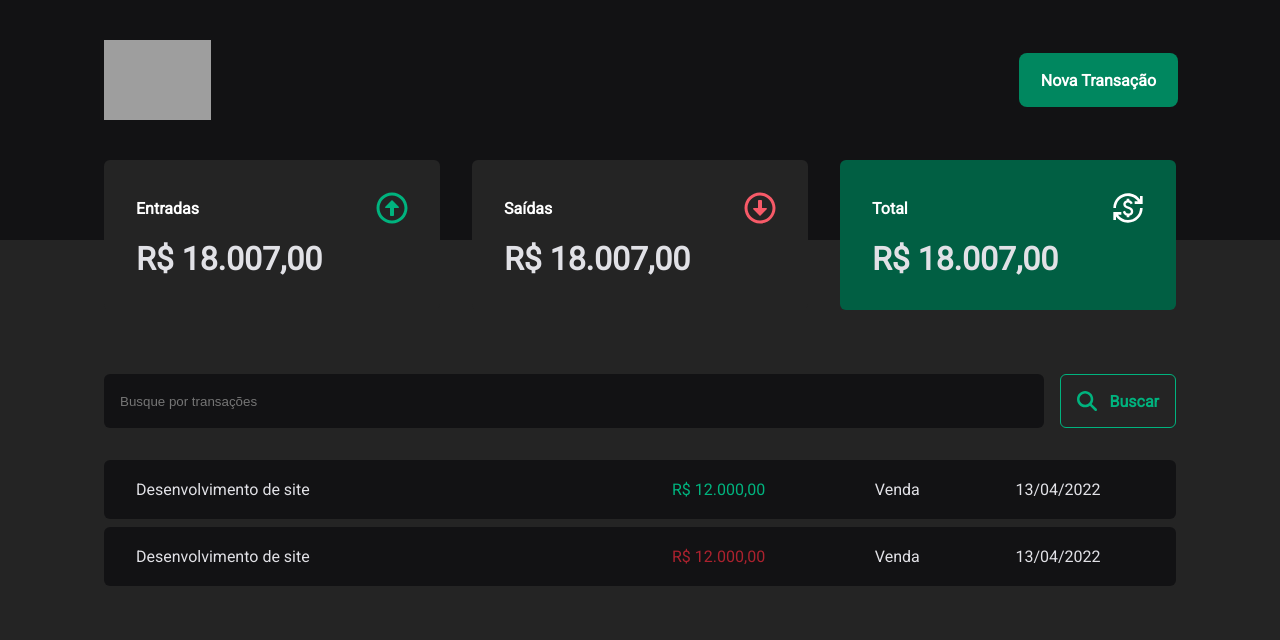
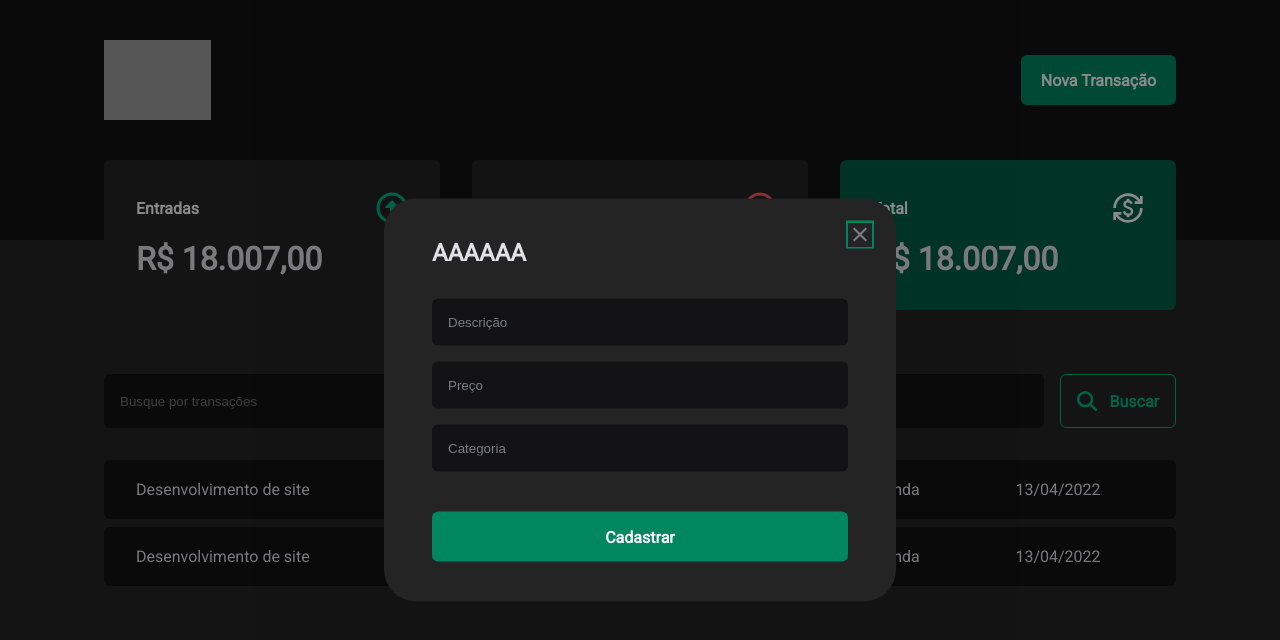
Before and after one commit to tcunha2004/tt-money-react, a React (Vite) app: page / in a window 1280 px wide. Both pictures are taken after a click on the button "Nova Transação". Shown: the top 640 px of the page. Built offline with nearby package versions, Linux system fonts and the light colour scheme; grey boxes are pictures that could not be loaded.

Commit message:
add: New Transaction Modal

```diff
--- a/package.json
+++ b/package.json
@@ -10,6 +10,7 @@
     "preview": "vite preview"
   },
   "dependencies": {
+    "@radix-ui/react-dialog": "^1.1.14",
     "react": "^19.1.1",
     "react-dom": "^19.1.1",
     "react-icons": "^5.5.0",
--- a/src/components/Header/index.tsx
+++ b/src/components/Header/index.tsx
@@ -1,12 +1,21 @@
 import { HeaderContainer, HeaderContent, NewTransactionButton } from "./styles";
 import logo from "../../assets/TLogo.svg";
+import * as Dialog from "@radix-ui/react-dialog";
+import NewTransactionalModal from "../NewTransactionalModal";
 
 function Header() {
   return (
     <HeaderContainer>
       <HeaderContent>
         <img src={logo} height={80} />
-        <NewTransactionButton>Nova Transação</NewTransactionButton>
+
+        <Dialog.Root>
+          <Dialog.Trigger asChild>
+            <NewTransactionButton>Nova Transação</NewTransactionButton>
+          </Dialog.Trigger>
+
+          <NewTransactionalModal />
+        </Dialog.Root>
       </HeaderContent>
     </HeaderContainer>
   );
--- /dev/null
+++ b/src/components/NewTransactionalModal/index.tsx
@@ -0,0 +1,27 @@
+import * as Dialog from "@radix-ui/react-dialog";
+import { CloseButton, Content, Overlay } from "./styles";
+import { MdClose } from "react-icons/md";
+
+function NewTransactionalModal() {
+  return (
+    <Dialog.Portal>
+      <Overlay />
+      <Content>
+        <Dialog.Title>AAAAAA</Dialog.Title>
+        <CloseButton>
+          <MdClose size={24} />
+        </CloseButton>
+
+        <form action="">
+          <input type="text" placeholder="Descrição" required />
+          <input type="number" placeholder="Preço" required />
+          <input type="text" placeholder="Categoria" required />
+
+          <button type="submit">Cadastrar</button>
+        </form>
+      </Content>
+    </Dialog.Portal>
+  );
+}
+
+export default NewTransactionalModal;
--- /dev/null
+++ b/src/components/NewTransactionalModal/styles.ts
@@ -0,0 +1,70 @@
+import styled from "styled-components";
+import * as Dialog from "@radix-ui/react-dialog";
+
+export const Overlay = styled(Dialog.Overlay)`
+  position: fixed;
+  width: 100vw;
+  height: 100vh;
+  inset: 0;
+  background: #00000075;
+`;
+
+export const Content = styled(Dialog.Content)`
+  min-width: 32rem;
+  border-radius: 32px;
+  padding: 2.5rem 3rem;
+  background: ${(props) => props.theme["gray-700"]};
+
+  position: fixed;
+  top: 50%;
+  left: 50%;
+  transform: translate(-50%, -50%);
+
+  form {
+    margin-top: 2rem;
+
+    display: flex;
+    flex-direction: column;
+    gap: 1rem;
+
+    input {
+      border-radius: 6px;
+      border: 0;
+      background: ${(props) => props.theme["gray-900"]};
+      color: ${(props) => props.theme["gray-500"]};
+      padding: 1rem;
+
+      &::placeholder {
+        color: ${(props) => props.theme["gray-500"]};
+      }
+    }
+
+    button[type="submit"] {
+      height: 50px;
+      border: 0;
+      background: ${(props) => props.theme["green-500"]};
+      color: ${(props) => props.theme.white};
+      font-weight: bold;
+      padding: 0 1.25rem;
+      border-radius: 6px;
+      margin-top: 1.5rem;
+      cursor: pointer;
+
+      &:hover {
+        background: ${(props) => props.theme["green-700"]};
+        transition: background-color 0.2s;
+      }
+    }
+  }
+`;
+
+export const CloseButton = styled(Dialog.Close)`
+  position: absolute;
+  background: transparent;
+  border: 0;
+  top: 1.5rem;
+  right: 1.5rem;
+  line-height: 0;
+  cursor: pointer;
+  color: ${(props) => props.theme["gray-500"]};
+`;
```
Also changed, not shown: 2 other files (tests, documents, lock files or other folders).
